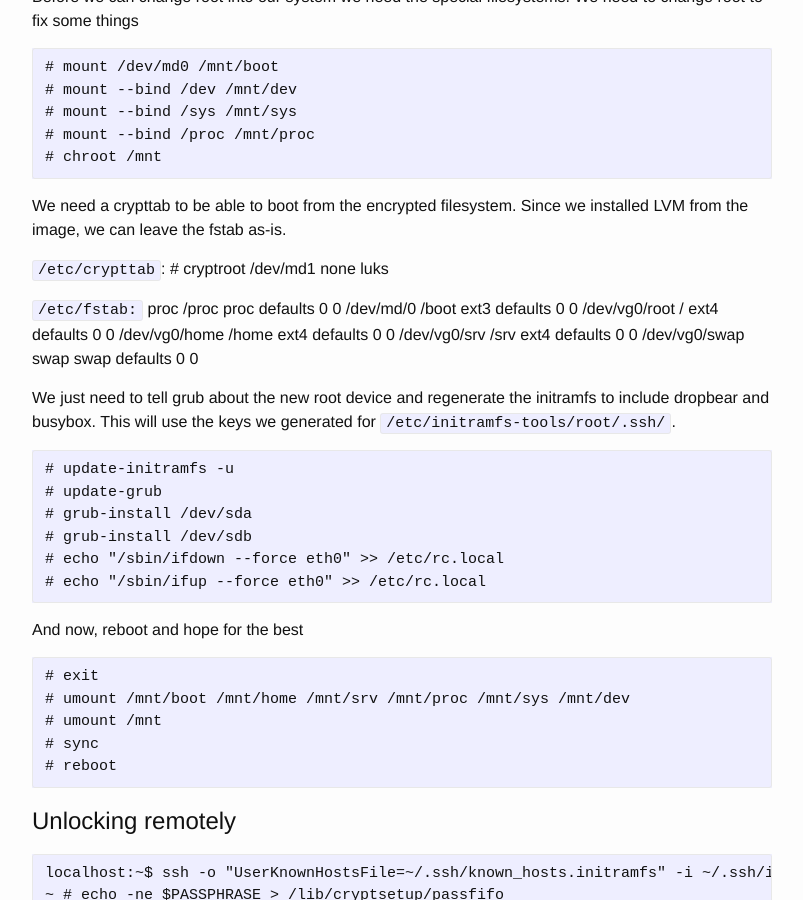
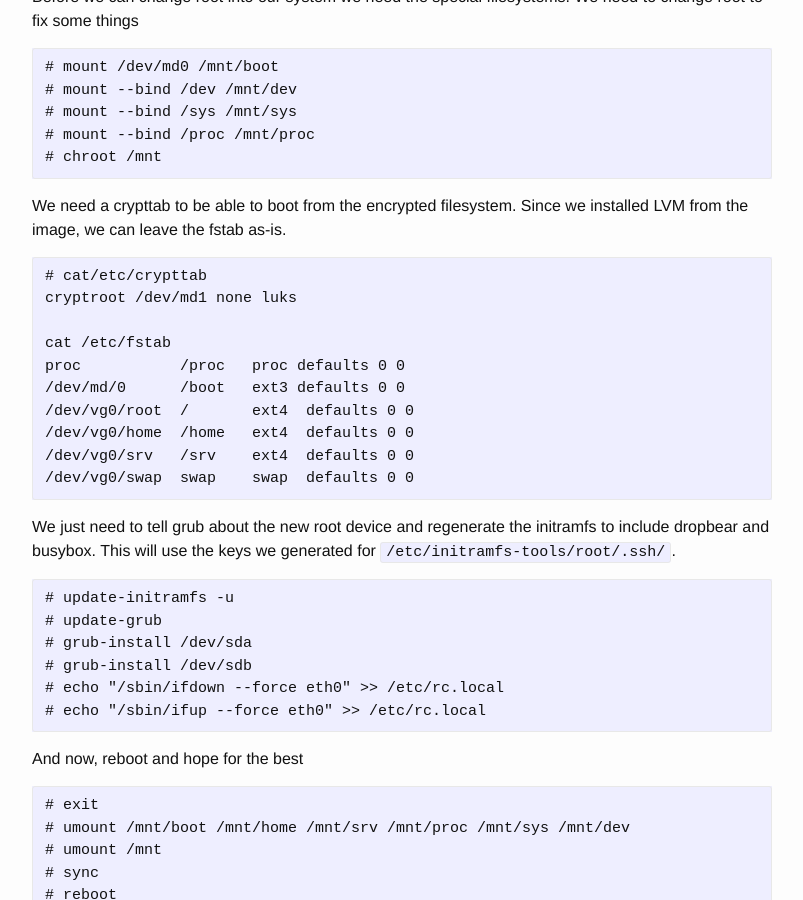
Before and after one commit to benediktkr/benediktkr.github.io, a Jekyll site: the page built from _posts/2015-05-01-remote-fde.md, in a window 1280 px wide and 900 px high, scrolled down 2783 px. Shown: the whole window, without its empty margins (238-1041 px from the left). Built offline with Jekyll 4.4.1, drawn with Linux system fonts in a browser that asks for light colours.

Commit message:
format error

```diff
--- a/_posts/2015-05-01-remote-fde.md
+++ b/_posts/2015-05-01-remote-fde.md
@@ -140,11 +140,10 @@ Before we can change root into our system we need the special filesystems. We ne
 
 We need a crypttab to be able to boot from the encrypted filesystem. Since we installed LVM from the image, we can leave the fstab as-is.
 
-`/etc/crypttab`:
-    # <target name> <source device>         <key file>      <options>
+    # cat/etc/crypttab
     cryptroot /dev/md1 none luks
 
-`/etc/fstab:`
+    cat /etc/fstab
     proc           /proc   proc defaults 0 0
     /dev/md/0      /boot   ext3 defaults 0 0
     /dev/vg0/root  /       ext4  defaults 0 0
```
